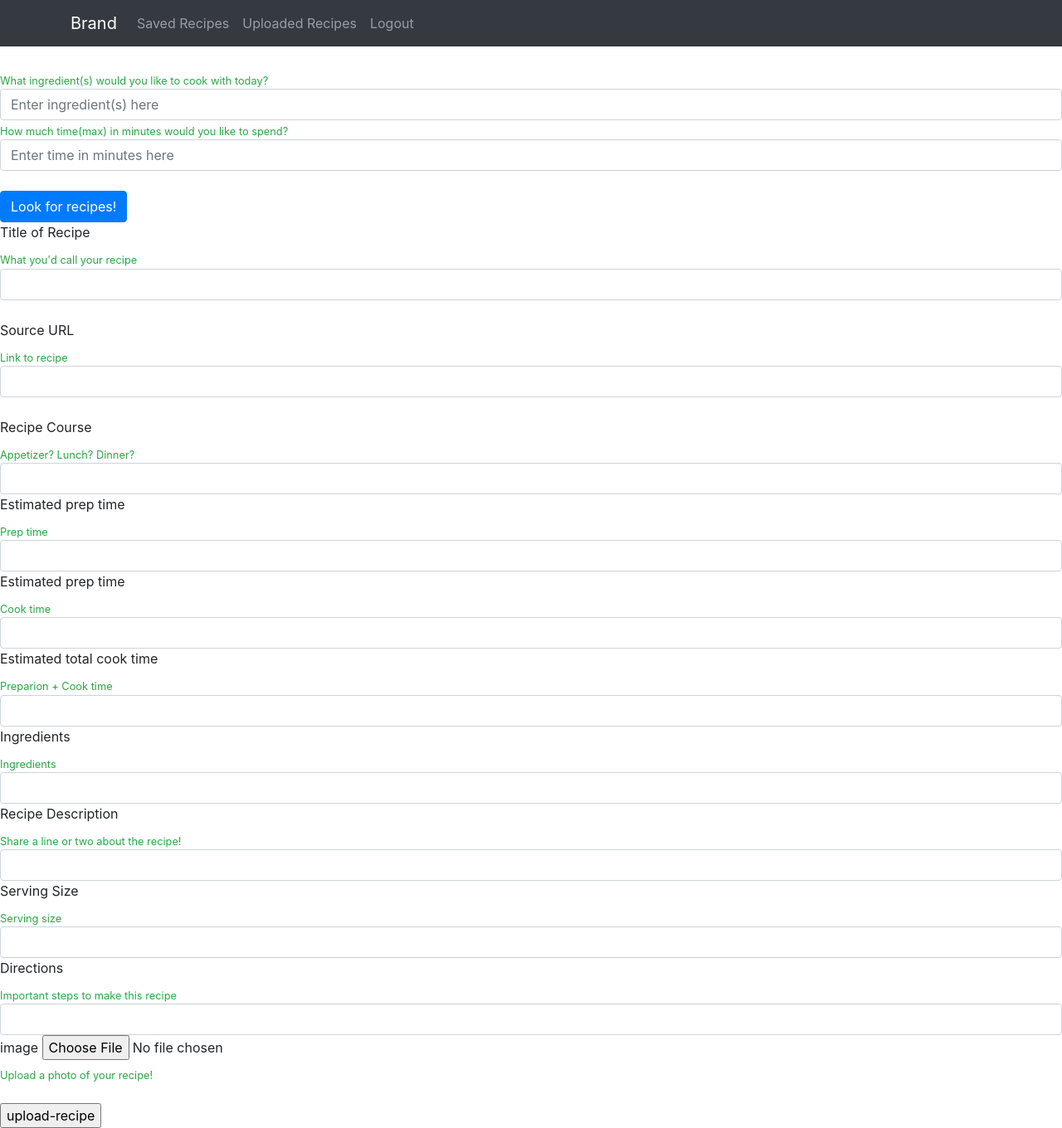
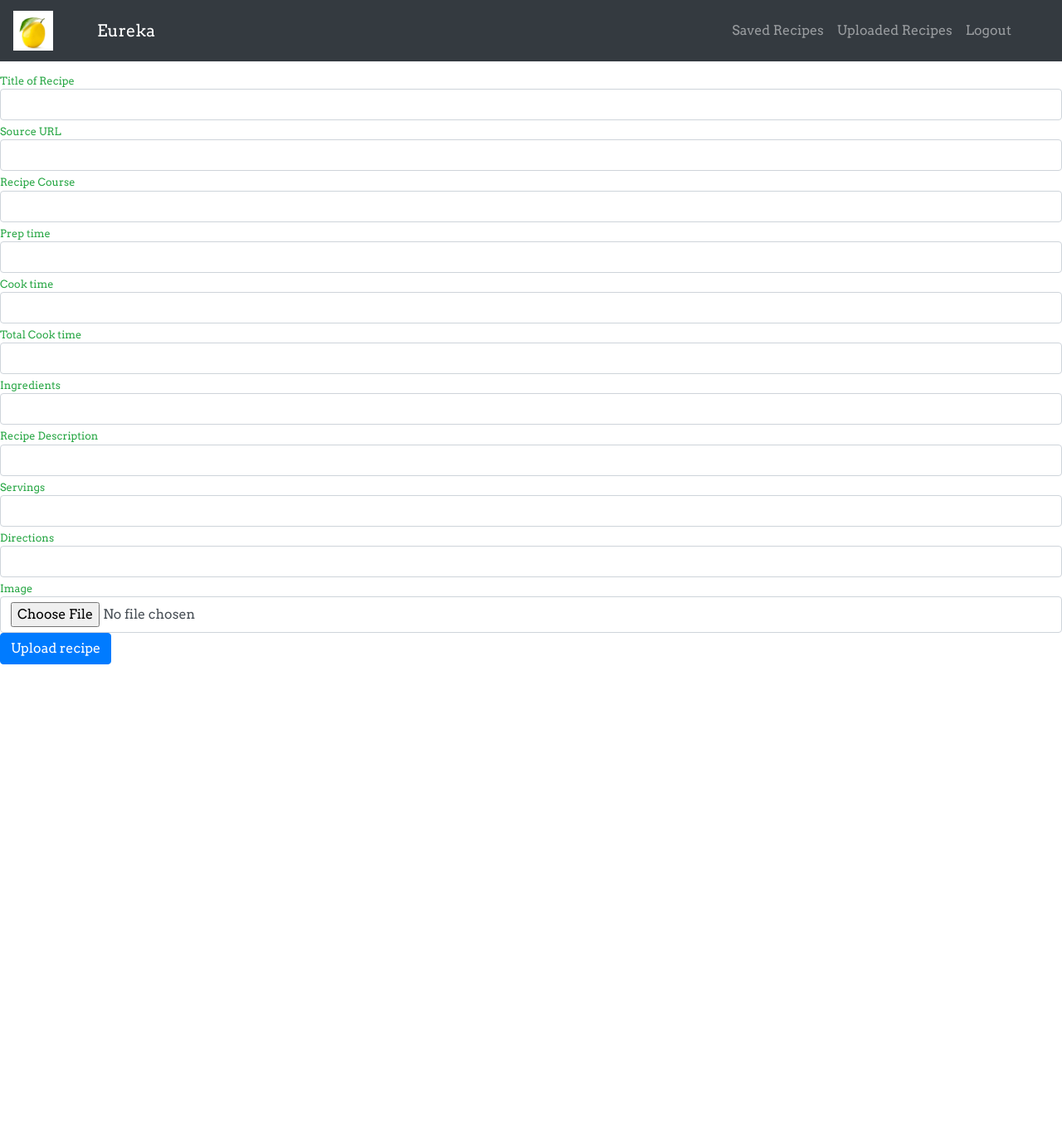
Before and after one commit to sshantel/eureka, a Flask app: page /share in a window 1280 px wide. Shown: the whole page at 83% size. After the commit the page ends 801 px from the top, so only its background shows below. Run offline with Flask 2, Linux system fonts and the light colour scheme; some libraries are stand-ins or nearby versions.

```diff
--- a/server.py
+++ b/server.py
@@ -132,7 +132,7 @@ def search_results():
 
     payload1 = {'query': input_ingredient,
                 'maxReadyTime': input_time,
-                'number': 10,
+                'number': 25,
                 'apiKey': spoonacular_key}
 
     response1 = requests.get(url1 + '/complexSearch', params=payload1)
@@ -181,7 +181,7 @@ def logout():
 def saved_recipes():
     """Function for user to save a recipe"""
     link_to_recipe = request.form.get('link_to_recipe')
-    print(link_to_recipe)
+    print('link to recipe', link_to_recipe)
     recipe_id = request.form.get('recipe_id')
     print(recipe_id)
     email = session['user']
--- a/static/css/style.css
+++ b/static/css/style.css
@@ -1,3 +1,9 @@
+
+@import "bootstrap-sprockets";
+@import "bootstrap";
+
+@import url('https://fonts.googleapis.com/css?family=Rubik:300,400,500i,900,900i');
+
 #map {
   height: 100%;
 }
@@ -8,6 +14,7 @@ html, body {
   height: 100%;
   margin-top: 30px;
   padding: 0;
+
 }
 
 .img-fluid{
@@ -32,3 +39,19 @@ html, body {
 .imgContainer{
     display: inline-block;
 }
+
+.card-deck {
+  width: 18rem;
+  text-align: center;
+  display: flex;
+}
+
+body {
+ font-family: 'Arvo', serif;
+ font-size: 16px;
+}
+
+h1, h2, h3, h4, h5, h6 {
+ font-family: 'Lato', sans-serif;
+ font-size: 16px;
+}
--- a/templates/base.html
+++ b/templates/base.html
@@ -5,18 +5,16 @@
 <link rel="icon" type="image/png" sizes="32x32" href="/favicon-32x32.png">
 <link rel="icon" type="image/png" sizes="16x16" href="/favicon-16x16.png">
 <link rel="manifest" href="/site.webmanifest">
-
+ <link href="https://fonts.googleapis.com/css?family=Arvo|Lato" rel="stylesheet">
   <link rel="shortcut icon" href="/static/images/favicon.ico"/>
     <meta charset="utf-8">
     <meta name="viewport" content="width=device-width">
     <link rel="stylesheet" href="https://maxcdn.bootstrapcdn.com/bootstrap/4.0.0/css/bootstrap.min.css" integrity="sha384-Gn5384xqQ1aoWXA+058RXPxPg6fy4IWvTNh0E263XmFcJlSAwiGgFAW/dAiS6JXm" crossorigin="anonymous">
     <script src="https://code.jquery.com/jquery-3.5.1.js" integrity="sha256-QWo7LDvxbWT2tbbQ97B53yJnYU3WhH/C8ycbRAkjPDc="crossorigin="anonymous"></script>
-
-
-    <script src="https://code.jquery.com/jquery-3.5.1.slim.min.js" integrity="sha384-DfXdz2htPH0lsSSs5nCTpuj/zy4C+OGpamoFVy38MVBnE+IbbVYUew+OrCXaRkfj" crossorigin="anonymous"></script>
     <script src="https://cdn.jsdelivr.net/npm/popper.js@1.16.0/dist/umd/popper.min.js" integrity="sha384-Q6E9RHvbIyZFJoft+2mJbHaEWldlvI9IOYy5n3zV9zzTtmI3UksdQRVvoxMfooAo" crossorigin="anonymous"></script>
     <script src="https://stackpath.bootstrapcdn.com/bootstrap/4.5.0/js/bootstrap.min.js" integrity="sha384-OgVRvuATP1z7JjHLkuOU7Xw704+h835Lr+6QL9UvYjZE3Ipu6Tp75j7Bh/kR0JKI" crossorigin="anonymous"></script>
     <link rel="stylesheet" type="text/css" href="/static/css/style.css">
+
 
     <title>    </title>
 
--- a/templates/search.html
+++ b/templates/search.html
@@ -9,7 +9,10 @@
 <li> <a href="/logout">Log Out </a></li> #}
 
 <nav class="navbar navbar-expand-lg navbar-dark bg-dark fixed-top" role="navigation">
-    <div class="container">
+  <a class="navbar-brand" href="/" style="max-width: 10%;">
+    <img src="static/images/favicon.ico" class="img-fluid">
+ </a>
+      <div class="container">
         <a class="navbar-brand" href="/">Eureka</a>
                     <ul class="nav navbar-nav">
                 <li class="nav-item"><a href="/share" class="nav-link">Share a recipe</a></li>
--- a/templates/share.html
+++ b/templates/share.html
@@ -6,79 +6,95 @@
 
 
 <nav class="navbar navbar-expand-lg navbar-dark bg-dark fixed-top" role="navigation">
+     <a class="navbar-brand" href="/" style="max-width: 10%;">
+    <img src="static/images/favicon.ico" class="img-fluid">
+ </a>
     <div class="container">
-        <a class="navbar-brand" href="#">Brand</a>
-        <button class="navbar-toggler border-0" type="button" data-toggle="collapse" data-target="#exCollapsingNavbar">
-            &#9776;
-        </button>
-        <div class="collapse navbar-collapse" id="exCollapsingNavbar">
+        <a class="navbar-brand" href="/">Eureka</a>
             <ul class="nav navbar-nav">
                 <li class="nav-item"><a href="/user_saved_recipes" class="nav-link">Saved Recipes</a></li>
                 <li class="nav-item"><a href="/uploaded_recipes" class="nav-link">Uploaded Recipes</a></li>
                 <li class="nav-item"><a href="/logout" class="nav-link">Logout</a></li>
             </ul>
-        </div>
     </div>
 </nav>
 
 
 
 <form method="POST"/ action="/recipe_submitted" enctype="multipart/form-data">
-    <small class="form-text text-success"> What ingredient(s) would you like to cook with today? </small>
-    <input type="search-ingredient" name="ingredient" class="form-control" id="search-ingredient" aria-describedby="search-ingredient" placeholder="Enter ingredient(s) here">
-   <small class="form-text text-success"> How much time(max) in minutes would you like to spend? </small>
-    <input type="input-time" name="time" class="form-control" id="time" aria-describedby="search-ingredient" placeholder="Enter time in minutes here">
-    <br>
-    <button type="submit" class="btn btn-primary" value="Look for recipes!">Look for recipes!</button>
+    <small class="form-text text-success"> Title of Recipe </small>
+    <input type="create_recipe_name" name="ingredient" class="form-control" id="create_recipe_name" aria-describedby="search-ingredient" placeholder="">
+   <small class="form-text text-success"> Source URL </small>
+    <input type="text" name="source-url" class="form-control" id="source-url" aria-describedby="source-url" placeholder="">
+    <small class="form-text text-success"> Recipe Course</small>
+    <input type="text" name="recipe-course" class="form-control" id="recipe-course" aria-describedby="source-url" placeholder="">
+    <small class="form-text text-success"> Prep time </small>
+    <input type="text" name="prep-time" class="form-control" id="prep-time" aria-describedby="source-url" placeholder=" ">
+    <small class="form-text text-success"> Cook time </small>
+    <input type="text" name="cook-time" class="form-control" id="cook-time" aria-describedby="source-url" placeholder="">
+    <small class="form-text text-success"> Total Cook time </small>
+    <input type="text" name="total-cook-time" class="form-control" id="total-cook-time" aria-describedby="source-url" placeholder="">
+    <small class="form-text text-success"> Ingredients </small>
+    <input type="text" name="ingredients" class="form-control" id="ingredients" aria-describedby="source-url" placeholder="">
+     <small class="form-text text-success"> Recipe Description </small>
+    <input type="text" name="recipe-description" class="form-control" id="recipe-description" aria-describedby="source-url" placeholder="">
+    <small class="form-text text-success"> Servings </small>
+    <input type="text" name="servings" class="form-control" id="servings" aria-describedby="source-url" placeholder="">
+     <small class="form-text text-success"> Directions </small>
+    <input type="text" name="directions" class="form-control" id="directions" aria-describedby="source-url" placeholder="">
+     <small class="form-text text-success"> Image </small>
+    <input type=file name="image-upload" class="form-control" id="image-upload" aria-describedby="source-url" placeholder="">
+   <button type="submit" id="upload-recipe" class="btn btn-primary" value="Upload recipe">Upload recipe</button>
+<br>
 </form>
 </div>
 
 
-      <form method="POST"/ action="/recipe_submitted" enctype="multipart/form-data">
+     {#  <form method="POST"/ action="/recipe_submitted" enctype="multipart/form-data">
         <label for="create_recipe_name"> Title of Recipe </label>
           <br>
         <small class="form-text text-success"> What you'd call your recipe </small>
          <input id="create_recipe_name" class="form-control" type="text" name="create_recipe_name">
 
     <br>
-    <label for="source-url">Source URL</label>
-      <br>
+    <label for="source-url">Source URL</label> #}
+      {# <br>
       <small class="form-text text-success"> Link to recipe
       </small>
       <input id="source-url" class="form-control" type="text" name="source-url">
-    <br>
-      <label for="recipe-course">Recipe Course </label>
+    <br> #}
+    {#   <label for="recipe-course">Recipe Course </label>
       <br>
       <small class="form-text text-success"> Appetizer? Lunch? Dinner?
       </small>
-      <input id="recipe-course" class="form-control" type="text" name="recipe-course">
-
+      <input id="recipe-course" class="form-control" type="text" name="recipe-course"> #}
+{#
       <label for="prep-time"> Estimated prep time </label>
       <br>
       <small class="form-text text-success">  Prep time
       </small>
-      <input id="prep-time" class="form-control" type="text" name="prep-time">
+      <input id="prep-time" class="form-control" type="text" name="prep-time"> #}
 
-      <label for="cook-time"> Estimated prep time </label>
+      {# <label for="cook-time"> Estimated prep time </label>
       <br>
       <small class="form-text text-success">  Cook time
       </small>
-      <input id="cook-time" class="form-control" type="text" name="cook-time">
+      <input id="cook-time" class="form-control" type="text" name="cook-time"> #}
 
-      <label for="total-cook-time"> Estimated total cook time  </label>
+   {#    <label for="total-cook-time"> Estimated total cook time  </label>
       <br>
       <small class="form-text text-success">  Preparion + Cook time
       </small>
-      <input id="total-cook-time" class="form-control" type="text" name="total-cook-time">
-
+      <input id="total-cook-time" class="form-control" type="text" name="total-cook-time"> #}
+{#
       <label for="total-cook-time"> Ingredients </label>
       <br>
       <small class="form-text text-success">  Ingredients
       </small>
-      <input id="ingredients" class="form-control" type="text" name="ingredients">
+      <input id="ingredients" class="form-control" type="text" name="ingredients"> #}
 
 
-      <label for="recipe-description"> Recipe Description  </label>
+  {#     <label for="recipe-description"> Recipe Description  </label>
       <br>
       <small class="form-text text-success">  Share a line or two about the recipe!
       </small>
@@ -88,25 +104,26 @@
       <br>
       <small class="form-text text-success">  Serving size
       </small>
-      <input id="servings" class="form-control" type="text" name="servings">
+      <input id="servings" class="form-control" type="text" name="servings"> #}
 
-      <label for="directions">  Directions </label>
+     {#  <label for="directions">  Directions </label>
       <br>
       <small class="form-text text-success">  Important steps to make this recipe
       </small>
-      <input id="servings" class="form-control" type="text" name="directions">
+      <input id="servings" class="form-control" type="text" name="directions"> #}
 
-      <label for="image-upload">  image  </label>
+      {# <label for="image-upload">  image  </label>
       <input id = "image-upload" type=file name="image-upload">
 
 
       <br>
       <small class="form-text text-success">  Upload a photo of your recipe!</small>
 
+   <button type="submit" class="btn btn-primary" value="Upload recipe">Upload recipe</button>
 <br>
 <input type="submit" id="upload-recipe" value="upload-recipe">
 
-    </form>
+    </form>  #}
 
 
 
--- a/templates/share_or_learn.html
+++ b/templates/share_or_learn.html
@@ -5,6 +5,9 @@
 {% block content %}
 
 <nav class="navbar navbar-expand-lg navbar-dark bg-dark fixed-top" role="navigation">
+  <a class="navbar-brand" href="/" style="max-width: 10%;">
+    <img src="static/images/favicon.ico" class="img-fluid">
+ </a>
     <div class="container">
         <a class="navbar-brand" href="/">Eureka</a>
                     <ul class="nav navbar-nav">
--- a/templates/signup.html
+++ b/templates/signup.html
@@ -6,12 +6,18 @@
 
 <h1> Registration Form </h1>
 
+<div class="navbar-header">
 <nav class="navbar navbar-expand-lg navbar-dark bg-dark fixed-top" role="navigation">
     <div class="container">
+        <div class="container">
+         <a class="navbar-brand" href="/" style="max-width: 10%;">
+    <img src="static/images/favicon.ico" class="img-fluid">
+ </a>
         <a class="navbar-brand" href="/">Eureka</a>
         </button>
     </div>
 </nav>
+</div>
 
 
 <form method="POST"/ action="/register">
```
Also changed, not shown: templates/login.html (+3 -4 lines), templates/recipe_submitted.html (+18 -1 lines), templates/saved_recipes.html (+14 -0 lines), templates/search_results.html (+29 -13 lines), templates/users_uploaded_recipes.html (+16 -0 lines).
